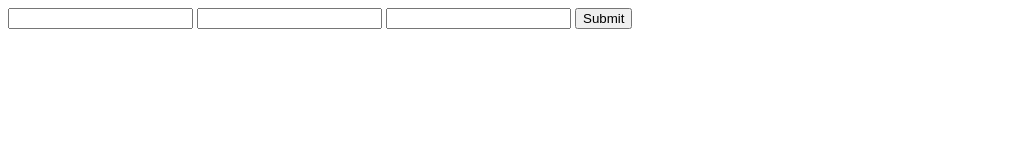
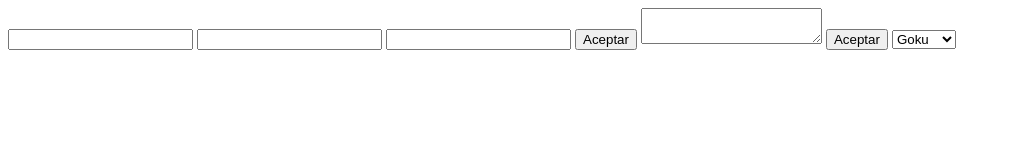
Before and after one commit to DaryxD/html, a plain HTML site: page index.html in a window 1280 px wide. Shown: the whole page, without its empty margins (0-1011 px from the left). Drawn offline with Linux system fonts and the light colour scheme.

Commit message:
aplicando select, y textarea

```diff
--- a/index.html
+++ b/index.html
@@ -12,7 +12,18 @@
                 <input type="number" />
                 <input type="text" />
                 <input type="password" />
-                <input type="submit" />
+                <input type="submit"  value="Aceptar"/>
+
+                <textarea> </textarea>
+                <button>Aceptar </button>
+
+                <select>
+
+                    <option value="goku"> Goku</option>
+                    <option value="vegeta"> Vegeta</option>
+                    <option value="trunks"> Trunks</option>
+
+                </select>
 
            </form>
         </body>
```
